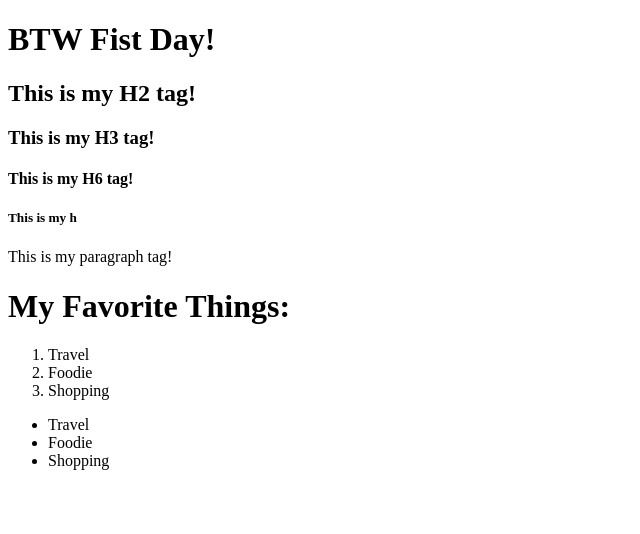
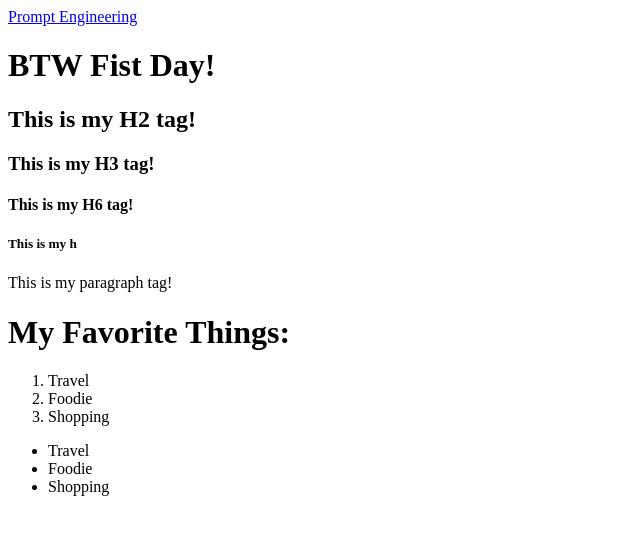
Before and after one commit to kendrabrown82/ygtbtwkendra, a plain HTML site: page index.html in a window 1280 px wide. Shown: the whole page, without its empty margins (0-640 px from the left). Drawn offline with Linux system fonts and the light colour scheme.

Commit message:
Update index.html to include prompt eng

```diff
--- a/index.html
+++ b/index.html
@@ -6,6 +6,7 @@
 </head>
 
 <body>
+<a href="index.html">Prompt Engineering</a>
     <h1>BTW Fist Day! </h1>
     <h2>This is my H2 tag! </h2>
     <h3>This is my H3 tag!</h3>
```
